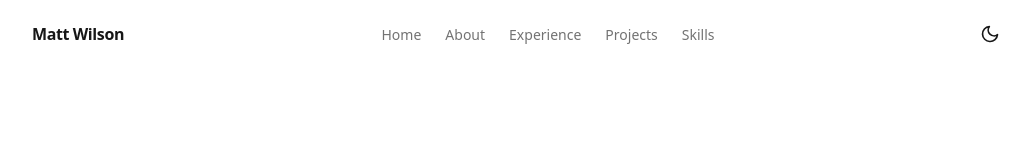
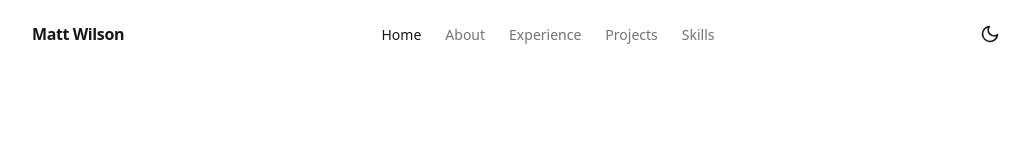
Before and after one commit to mattwilson02/mattwilson02.github.io, a Next.js app: page / in a window 1280 px wide. Shown: the top 160 px of the page, without its empty margins (120-1149 px from the left). Built offline with nearby package versions, Linux system fonts and the light colour scheme.

Commit message:
feat(sprint-4-polish-and-production-readiness): sprint 4 polish and production readiness

```diff
--- a/src/app/globals.css
+++ b/src/app/globals.css
@@ -23,6 +23,7 @@
 
   html {
     scroll-behavior: smooth;
+    scroll-padding-top: 5rem;
   }
 
   body {
@@ -35,6 +36,11 @@
   *::before,
   *::after {
     border-color: var(--color-border);
+  }
+
+  /* Adapt focus ring offset colour to the current theme background */
+  :focus-visible {
+    --tw-ring-offset-color: var(--color-background);
   }
 }
 
@@ -56,3 +62,9 @@
 .skip-to-content:focus {
   top: 0;
 }
+
+@media (prefers-reduced-motion: reduce) {
+  html {
+    scroll-behavior: auto;
+  }
+}
--- a/src/app/layout.tsx
+++ b/src/app/layout.tsx
@@ -40,6 +40,10 @@ export const metadata: Metadata = {
       "Senior Full Stack & AI Engineer specialising in TypeScript, React, Next.js, and production AI systems.",
     images: ["/og-image.png"],
   },
+  themeColor: [
+    { media: "(prefers-color-scheme: light)", color: "#ffffff" },
+    { media: "(prefers-color-scheme: dark)", color: "#0a0a0a" },
+  ],
 };
 
 const jsonLd = {
--- /dev/null
+++ b/src/app/not-found.tsx
@@ -0,0 +1,20 @@
+import Link from "next/link";
+
+export default function NotFound() {
+  return (
+    <div className="flex min-h-screen flex-col items-center justify-center px-6 text-center">
+      <h1 className="text-8xl font-bold tracking-tight text-[var(--color-foreground)]">
+        404
+      </h1>
+      <p className="mt-4 text-lg text-[var(--color-muted)]">
+        This page doesn&apos;t exist.
+      </p>
+      <Link
+        href="/"
+        className="mt-8 rounded-md bg-[var(--color-accent)] px-5 py-2.5 text-sm font-semibold text-white transition-colors hover:bg-[var(--color-accent-hover)] focus-visible:outline-none focus-visible:ring-2 focus-visible:ring-[var(--color-accent)] focus-visible:ring-offset-2"
+      >
+        Back to Home
+      </Link>
+    </div>
+  );
+}
--- a/src/components/about.tsx
+++ b/src/components/about.tsx
@@ -1,6 +1,6 @@
 "use client";
 
-import { motion } from "framer-motion";
+import { motion, useReducedMotion } from "framer-motion";
 import { Section } from "./section";
 import { Avatar } from "./avatar";
 import { aboutData } from "@/data/about";
@@ -26,11 +26,13 @@ const itemVariants = {
 };
 
 export function About() {
+  const prefersReducedMotion = useReducedMotion();
+
   return (
     <Section id="about">
       <motion.div
         variants={containerVariants}
-        initial="hidden"
+        initial={prefersReducedMotion ? false : "hidden"}
         whileInView="visible"
         viewport={{ once: true, margin: "-100px" }}
       >
--- a/src/components/certifications.tsx
+++ b/src/components/certifications.tsx
@@ -1,6 +1,6 @@
 "use client";
 
-import { motion } from "framer-motion";
+import { motion, useReducedMotion } from "framer-motion";
 import { Section } from "./section";
 import { certificationsData } from "@/data/certifications";
 
@@ -22,11 +22,13 @@ const itemVariants = {
 };
 
 export function Certifications() {
+  const prefersReducedMotion = useReducedMotion();
+
   return (
     <Section id="certifications">
       <motion.div
         variants={containerVariants}
-        initial="hidden"
+        initial={prefersReducedMotion ? false : "hidden"}
         whileInView="visible"
         viewport={{ once: true, margin: "-100px" }}
       >
--- a/src/components/experience.tsx
+++ b/src/components/experience.tsx
@@ -1,6 +1,6 @@
 "use client";
 
-import { motion } from "framer-motion";
+import { motion, useReducedMotion } from "framer-motion";
 import { Section } from "./section";
 import { experienceData } from "@/data/experience";
 
@@ -22,11 +22,13 @@ const itemVariants = {
 };
 
 export function Experience() {
+  const prefersReducedMotion = useReducedMotion();
+
   return (
     <Section id="experience">
       <motion.div
         variants={containerVariants}
-        initial="hidden"
+        initial={prefersReducedMotion ? false : "hidden"}
         whileInView="visible"
         viewport={{ once: true, margin: "-100px" }}
       >
--- a/src/components/hero.tsx
+++ b/src/components/hero.tsx
@@ -1,6 +1,6 @@
 "use client";
 
-import { motion } from "framer-motion";
+import { motion, useReducedMotion } from "framer-motion";
 import { heroData } from "@/data/hero";
 
 const containerVariants = {
@@ -24,6 +24,8 @@ const itemVariants = {
 };
 
 export function Hero() {
+  const prefersReducedMotion = useReducedMotion();
+
   return (
     <section
       id="home"
@@ -32,7 +34,7 @@ export function Hero() {
       <div className="mx-auto w-full max-w-5xl px-6">
         <motion.div
           variants={containerVariants}
-          initial="hidden"
+          initial={prefersReducedMotion ? false : "hidden"}
           animate="visible"
           className="flex flex-col gap-6"
         >
--- a/src/components/nav.tsx
+++ b/src/components/nav.tsx
@@ -4,16 +4,17 @@ import { useEffect, useState } from "react";
 import { ThemeToggle } from "./theme-toggle";
 
 const navLinks = [
-  { label: "Home", href: "#home" },
-  { label: "About", href: "#about" },
-  { label: "Experience", href: "#experience" },
-  { label: "Projects", href: "#projects" },
-  { label: "Skills", href: "#skills" },
+  { label: "Home", href: "#home", id: "home" },
+  { label: "About", href: "#about", id: "about" },
+  { label: "Experience", href: "#experience", id: "experience" },
+  { label: "Projects", href: "#projects", id: "projects" },
+  { label: "Skills", href: "#skills", id: "skills" },
 ];
 
 export function Nav() {
   const [isScrolled, setIsScrolled] = useState(false);
   const [menuOpen, setMenuOpen] = useState(false);
+  const [activeId, setActiveId] = useState("home");
 
   useEffect(() => {
     function onScroll() {
@@ -21,6 +22,35 @@ export function Nav() {
     }
     window.addEventListener("scroll", onScroll, { passive: true });
     return () => window.removeEventListener("scroll", onScroll);
+  }, []);
+
+  useEffect(() => {
+    const sectionIds = navLinks.map((l) => l.id);
+    const intersecting = new Set<string>();
+
+    const observer = new IntersectionObserver(
+      (entries) => {
+        for (const entry of entries) {
+          if (entry.isIntersecting) {
+            intersecting.add(entry.target.id);
+          } else {
+            intersecting.delete(entry.target.id);
+          }
+        }
+        // Pick the topmost visible section (first in DOM order)
+        const active = sectionIds.find((id) => intersecting.has(id));
+        if (active) setActiveId(active);
+        else if (window.scrollY < 100) setActiveId("home");
+      },
+      { rootMargin: "-80px 0px -60% 0px" },
+    );
+
+    for (const id of sectionIds) {
+      const el = document.getElementById(id);
+      if (el) observer.observe(el);
+    }
+
+    return () => observer.disconnect();
   }, []);
 
   useEffect(() => {
@@ -33,6 +63,18 @@ export function Nav() {
 
   function handleLinkClick() {
     setMenuOpen(false);
+  }
+
+  function linkClass(id: string) {
+    return activeId === id
+      ? "text-sm font-medium text-[var(--color-foreground)] transition-colors"
+      : "text-sm text-[var(--color-muted)] transition-colors hover:text-[var(--color-foreground)]";
+  }
+
+  function mobileLinkClass(id: string) {
+    return activeId === id
+      ? "block py-3 text-sm font-medium text-[var(--color-foreground)] transition-colors"
+      : "block py-3 text-sm text-[var(--color-muted)] transition-colors hover:text-[var(--color-foreground)]";
   }
 
   return (
@@ -60,10 +102,7 @@ export function Nav() {
         <ul className="hidden items-center gap-6 md:flex">
           {navLinks.map((link) => (
             <li key={link.href}>
-              <a
-                href={link.href}
-                className="text-sm text-[var(--color-muted)] transition-colors hover:text-[var(--color-foreground)]"
-              >
+              <a href={link.href} className={linkClass(link.id)}>
                 {link.label}
               </a>
             </li>
@@ -131,7 +170,7 @@ export function Nav() {
                 <a
                   href={link.href}
                   onClick={handleLinkClick}
-                  className="block py-3 text-sm text-[var(--color-muted)] transition-colors hover:text-[var(--color-foreground)]"
+                  className={mobileLinkClass(link.id)}
                 >
                   {link.label}
                 </a>
--- a/src/components/projects.tsx
+++ b/src/components/projects.tsx
@@ -1,6 +1,6 @@
 "use client";
 
-import { motion } from "framer-motion";
+import { motion, useReducedMotion } from "framer-motion";
 import { Section } from "./section";
 import { ProjectCard } from "./project-card";
 import { projectsData } from "@/data/projects";
@@ -23,11 +23,13 @@ const itemVariants = {
 };
 
 export function Projects() {
+  const prefersReducedMotion = useReducedMotion();
+
   return (
     <Section id="projects">
       <motion.div
         variants={containerVariants}
-        initial="hidden"
+        initial={prefersReducedMotion ? false : "hidden"}
         whileInView="visible"
         viewport={{ once: true, margin: "-100px" }}
       >
--- a/src/components/skills.tsx
+++ b/src/components/skills.tsx
@@ -1,6 +1,6 @@
 "use client";
 
-import { motion } from "framer-motion";
+import { motion, useReducedMotion } from "framer-motion";
 import { Section } from "./section";
 import { skillCategories } from "@/data/skills";
 
@@ -22,11 +22,13 @@ const itemVariants = {
 };
 
 export function Skills() {
+  const prefersReducedMotion = useReducedMotion();
+
   return (
     <Section id="skills">
       <motion.div
         variants={containerVariants}
-        initial="hidden"
+        initial={prefersReducedMotion ? false : "hidden"}
         whileInView="visible"
         viewport={{ once: true, margin: "-100px" }}
       >
--- a/src/components/testimonials.tsx
+++ b/src/components/testimonials.tsx
@@ -1,6 +1,6 @@
 "use client";
 
-import { motion } from "framer-motion";
+import { motion, useReducedMotion } from "framer-motion";
 import { Section } from "./section";
 import { testimonialsData } from "@/data/testimonials";
 
@@ -22,11 +22,13 @@ const itemVariants = {
 };
 
 export function Testimonials() {
+  const prefersReducedMotion = useReducedMotion();
+
   return (
     <Section id="testimonials">
       <motion.div
         variants={containerVariants}
-        initial="hidden"
+        initial={prefersReducedMotion ? false : "hidden"}
         whileInView="visible"
         viewport={{ once: true, margin: "-100px" }}
       >
```
Also changed, not shown: public/og-image.png (added), 2 other files (tests, documents, lock files or other folders).
